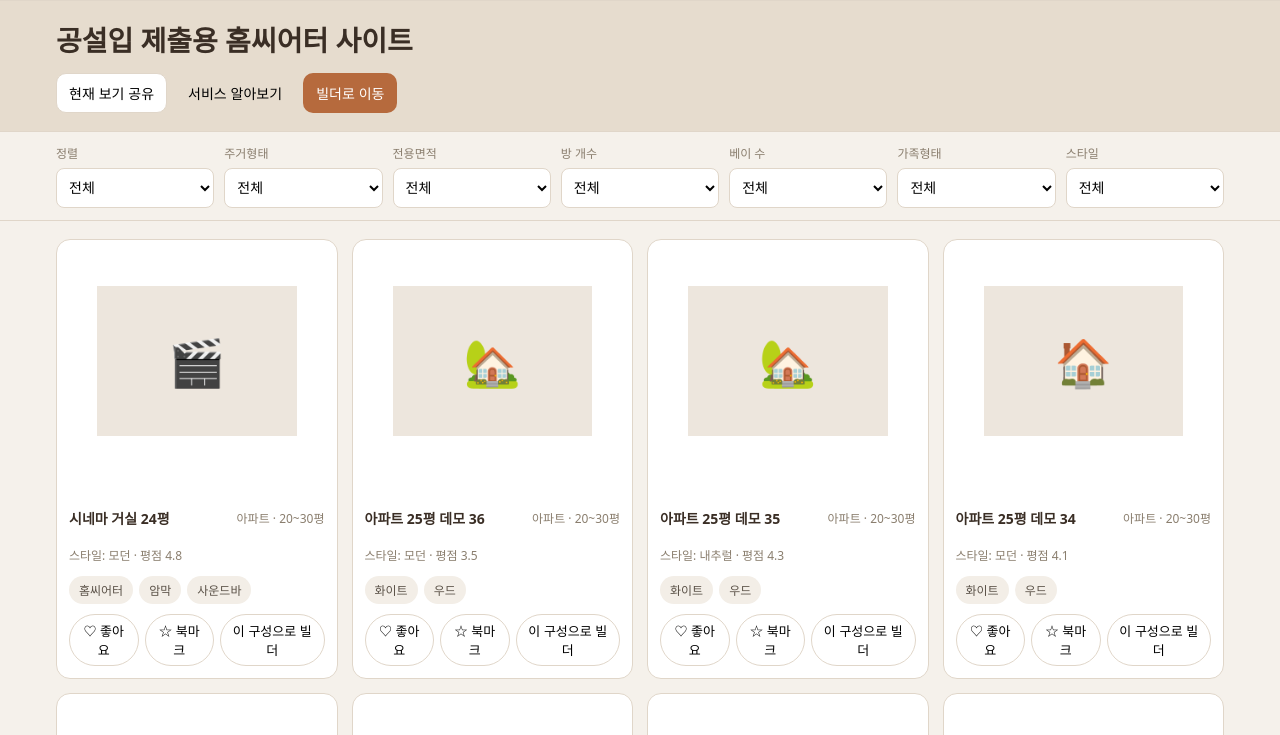
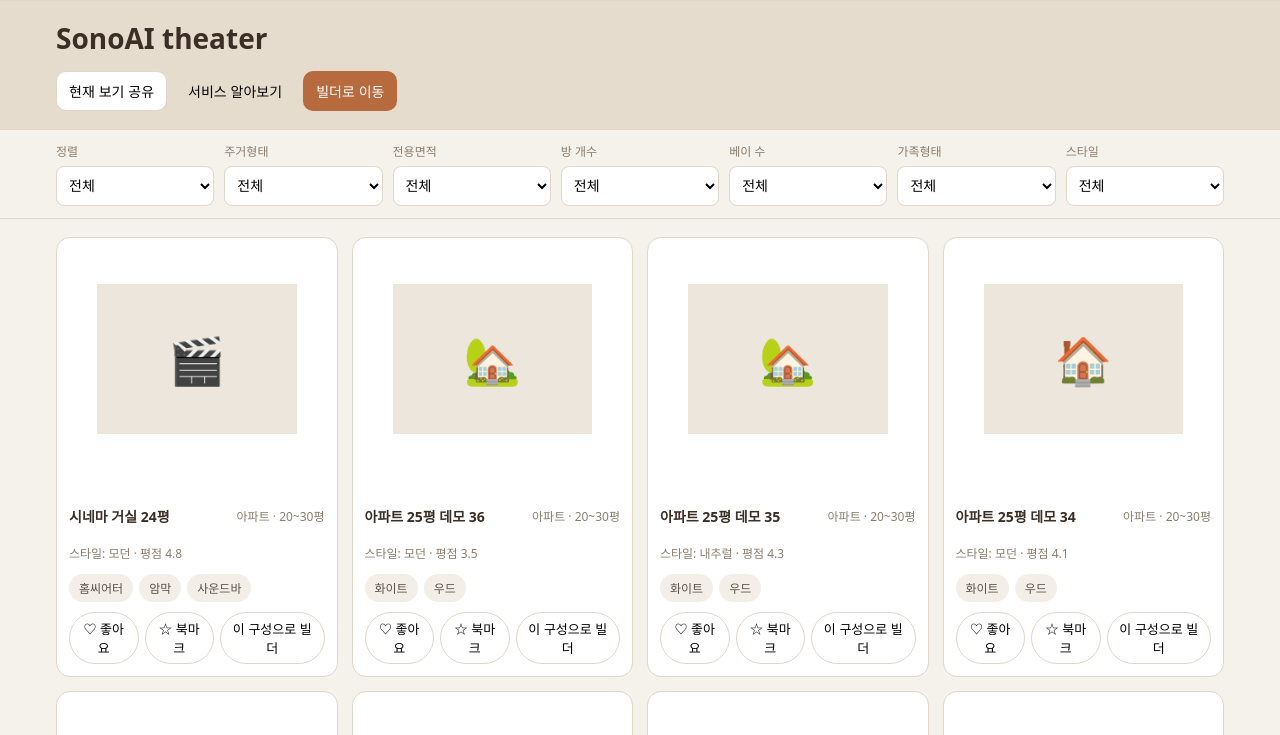
Before and after one commit to Sanduduck/Introduction-to-Engineering-Design, a plain HTML site: page index.html in a window 1280 px wide. Shown: the part 56-791 px from the top of the page. Drawn offline with Linux system fonts and the light colour scheme.

Commit message:
Add files via upload

```diff
--- a/index.html
+++ b/index.html
@@ -128,7 +128,7 @@
 
   <section class="hero" aria-labelledby="hero-title">
     <div class="wrap">
-      <h1 id="hero-title">공설입 제출용 홈씨어터 사이트</h1>
+      <h1 id="hero-title">SonoAI theater</h1>
       <div class="cta-bar" role="group" aria-label="주요 작업">
         <button id="btnShareView" class="btn" type="button" title="현재 보기 공유">현재 보기 공유</button>
         <button class="btn ghost" type="button" id="btnAbout">서비스 알아보기</button>
```
